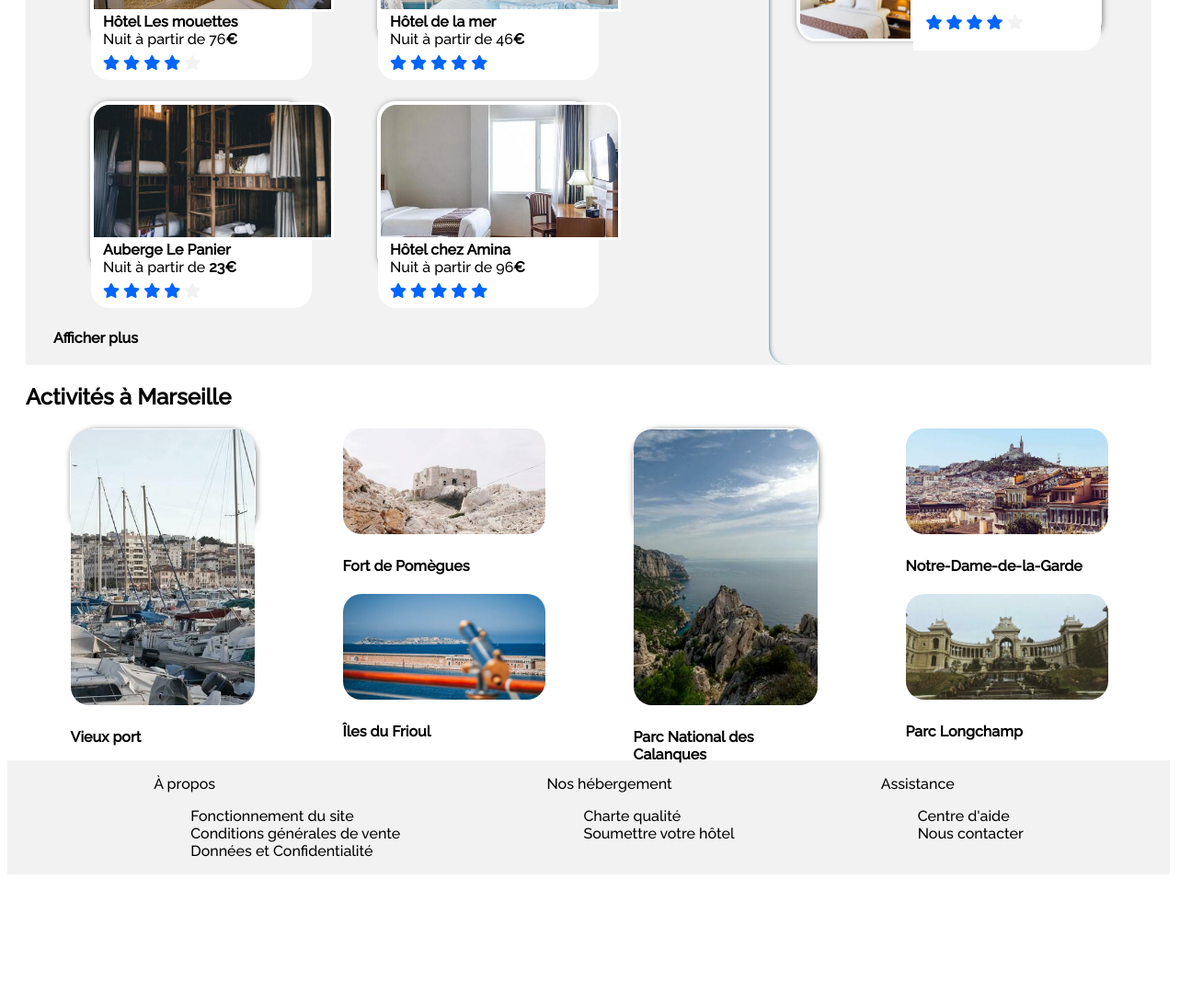
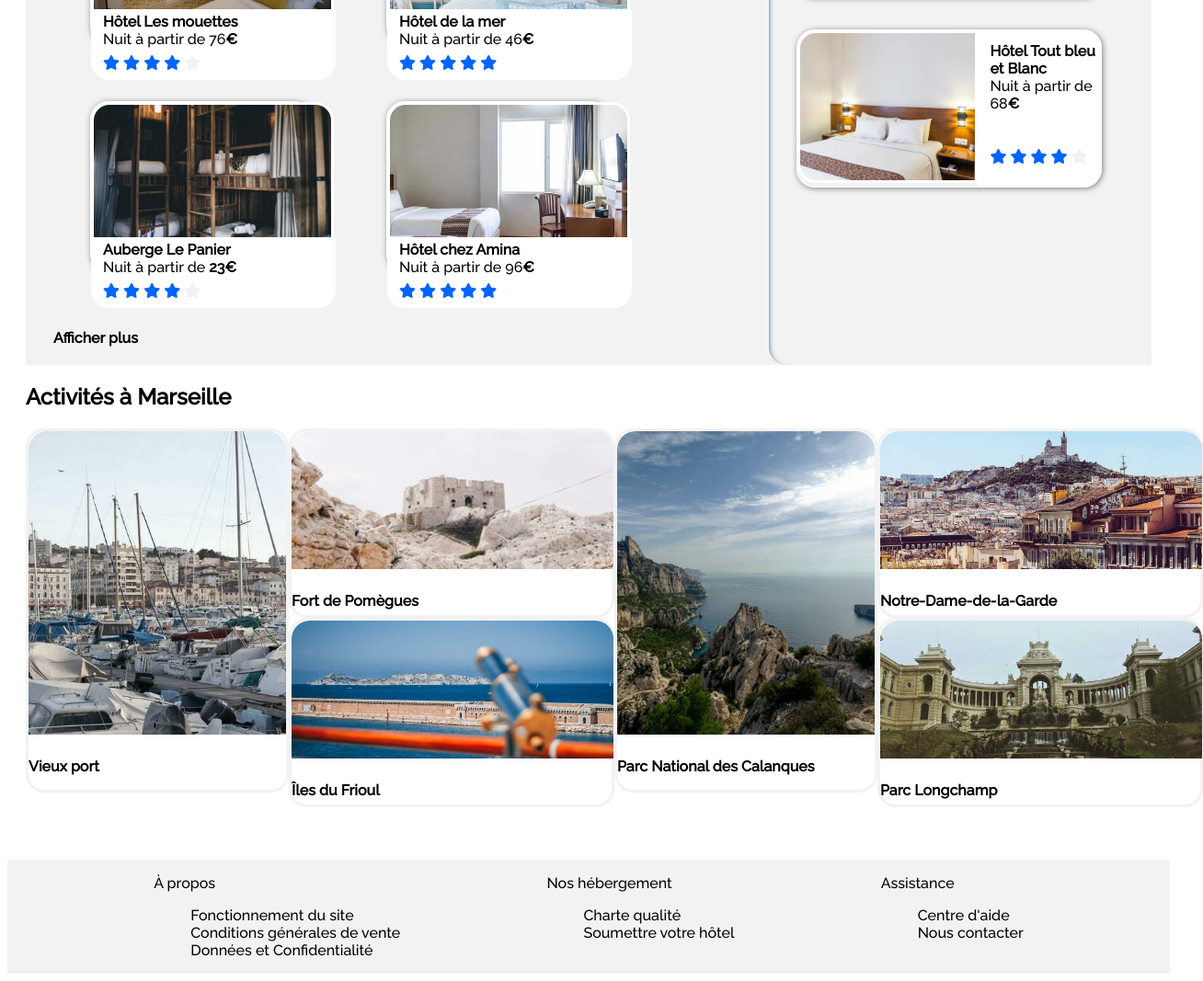
Before and after one commit to MohamedBezzekhami/MohamedBezzekhami_2_04052020, a plain HTML site: page index.html in a window 1280 px wide. Shown: the part 889-1956 px from the top of the page at 92% size, 1308 px wide, since content can reach past the window. Before the commit the page ends 1848 px from the top, so only its background shows below. Drawn offline with Linux system fonts and the light colour scheme.

Commit message:
septieme commit

```diff
--- a/index.html
+++ b/index.html
@@ -288,13 +288,15 @@
         </div>
 
         <div id="img11">
-
+          <div id="fort">
             <a id="figure2" href="#"> <img src="images/Fort de Pomegues.jpg" id="fortdePomegues" alt="image fort de Pomegues"></a>
                <h4> Fort de Pomègues </h4>
-
+          </div>
+          <div id="IleFrioul">
                 <a id="figure3" href="#"> <img src="images/Iles du frioul.jpg" id="Frioul" alt="image Iles du frioul"></a>
                      <h4> Îles du Frioul </h4>
-                    </div>
+        </div>
+         </div>
 
         <div id="img10">
 
@@ -304,10 +306,11 @@
 
          <div id="img11">
 
-                    <a id="figure4" href="#"> <img src="images/Notre dame de la garde.jpg" id="NotreDame" alt="image Notre Notre-Dame-de-la-Garde"></a>
+               <div id="Notredamedelagarde">  <a id="figure4" href="#"> <img src="images/Notre dame de la garde.jpg" id="NotreDame" alt="image Notre Notre-Dame-de-la-Garde"></a>
                     <h4> Notre-Dame-de-la-Garde </h4>
+                      </div>
 
-                     <a id="figure5" href="#"> <img src="images/Parc Longchamp.jpg" id="Longchamp" alt="image Parc Longchamp"></a>
+                   <div id="Parc">  <a id="figure5" href="#"> <img src="images/Parc Longchamp.jpg" id="Longchamp" alt="image Parc Longchamp"></a>
                       <h4> Parc Longchamp</h4>
                     </div>
 
@@ -316,6 +319,7 @@
      </section>
     </div>
 <!-- FOOTER  -->
+<br> <br> <br>
      <footer>
 
         <div>
--- a/style.css
+++ b/style.css
@@ -356,7 +356,7 @@ article img{
 }
 
 #encarts figure{
-	width: 230px;
+	width: 240px;
 	height: 184px;
 	border: 1px solid white;
 	border-radius: 20px;
@@ -389,7 +389,7 @@ article img{
 #legend4,
 #legend5,
 #legend6 {
-	width: 224px;
+	width: 250px;
 	height: 70px;
 	border: 3px solid white;
 	border-radius: 0 0 20px 20px;
@@ -444,6 +444,7 @@ aside{
 
 aside img{
 	object-fit: cover;
+
 }
 
 #lespopulaires a{
@@ -474,7 +475,7 @@ aside img{
 	flex-direction: row;
 	margin-bottom: 35px;
 	width: 330px;
-	height: 116px;
+	height: 170px;
 	border: 1px solid white;
 	border-radius: 20px;
 	box-shadow: 1px 1px 6px #7a7d7f;
@@ -485,8 +486,8 @@ aside img{
 #photo_hsoleildumatin,
 #photo_chaucoeurdeleau,
 #photo_hbleublanc {
-	width: 120px;
-	height: 114px;
+	width: 190px;
+	height: 160px;
 	border: 3px solid white;
 	border-radius: 20px 0 0 20px;
 }
@@ -497,7 +498,7 @@ aside img{
 #legend8,
 #legend9 {
 	width: 220px;
-	height: 114px;
+	height: 154px;
 	border: 3px solid white;
 	border-radius: 0 20px 20px 0;
 	color: black;
@@ -540,9 +541,9 @@ aside img{
 #vieuxport,
 #Calanques {
   object-fit: cover;
-  border-radius: 20px 20px 20px 20px;
-  width: 200px;
-  height: 300px;
+  border-radius: 20px 20px 0px 0px;
+  width: 280px;
+  height: 330px;
 
 }
 
@@ -551,9 +552,10 @@ aside img{
 #NotreDame,
 #Longchamp {
   object-fit: cover;
-  border-radius: 20px 20px 20px 20px;
-  width: 220px;
-  height: 115px;
+  border-radius: 20px 20px 0px 0px;
+  width: 350px;
+	height: 150px;
+
 
 }
 
@@ -576,16 +578,30 @@ aside img{
 
 
 #img10 {
-  margin-bottom: 50px;
-	width: 200px;
-	height: 116px;
-	border: 1px solid white;
-	border-radius: 30px;
-	box-shadow: 1px 1px 6px #7a7d7f;
+  width: 220px;
+	height: 350px;
+	border: 3px solid #f2f2f2;
+	border-radius: 20px 20px 20px 20px;
+	color: black;
+	padding: 0px 40px 40px 0px;
+  padding-right: 60px;
+	background-color: #ffffff;
  }
 
 
+#fort,
+#IleFrioul,
+#Notredamedelagarde,
+#Parc {  width: 288px;
+	height: 160px;
+	border: 3px solid #f2f2f2;
+	border-radius: 20px 20px 20px 20px;
+	color: black;
+	padding: 0px 40px 40px 0px;
+  padding-right: 60px;
+	background-color: #ffffff;
 
+}
 
 
 footer {
```
